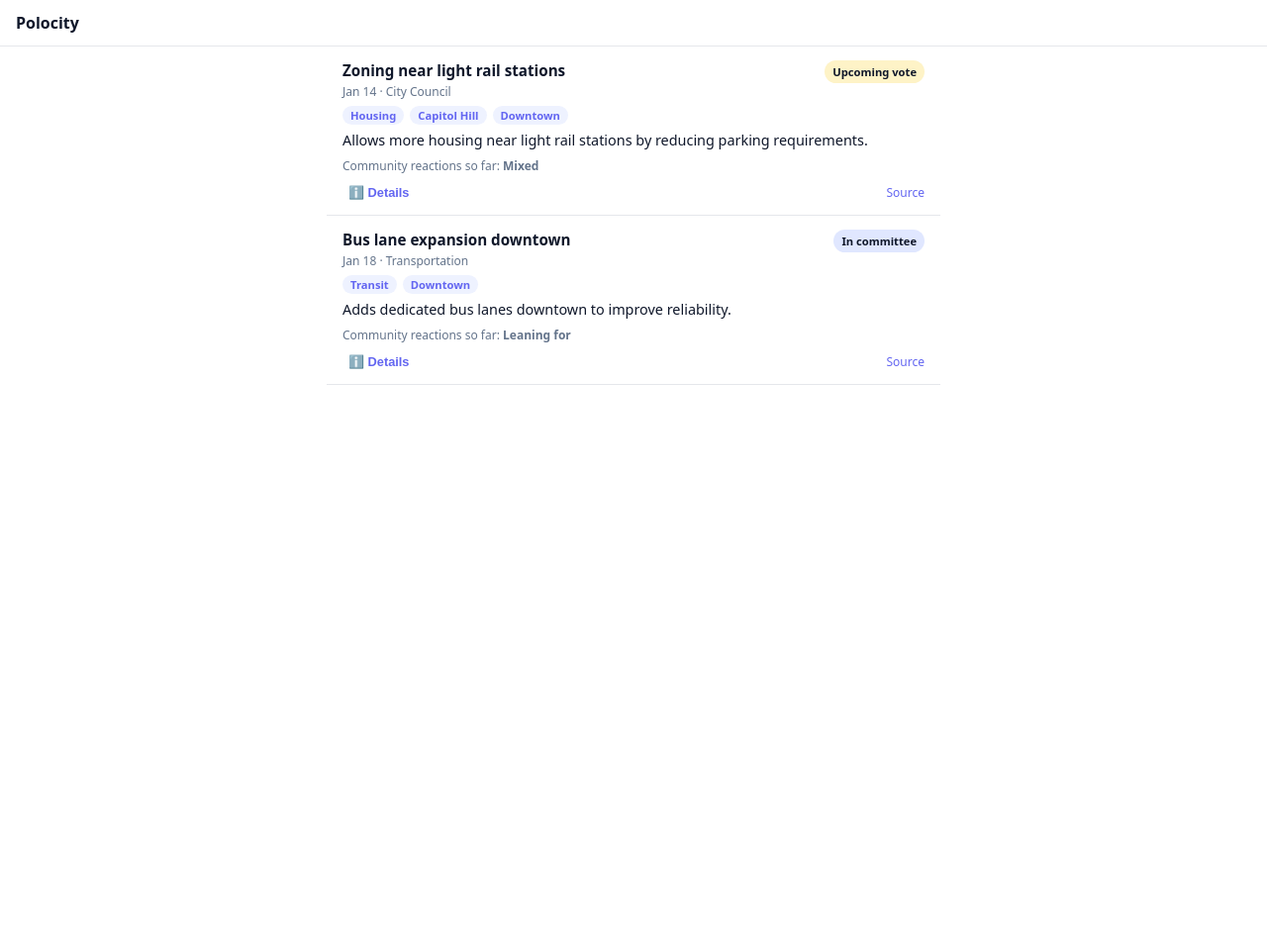
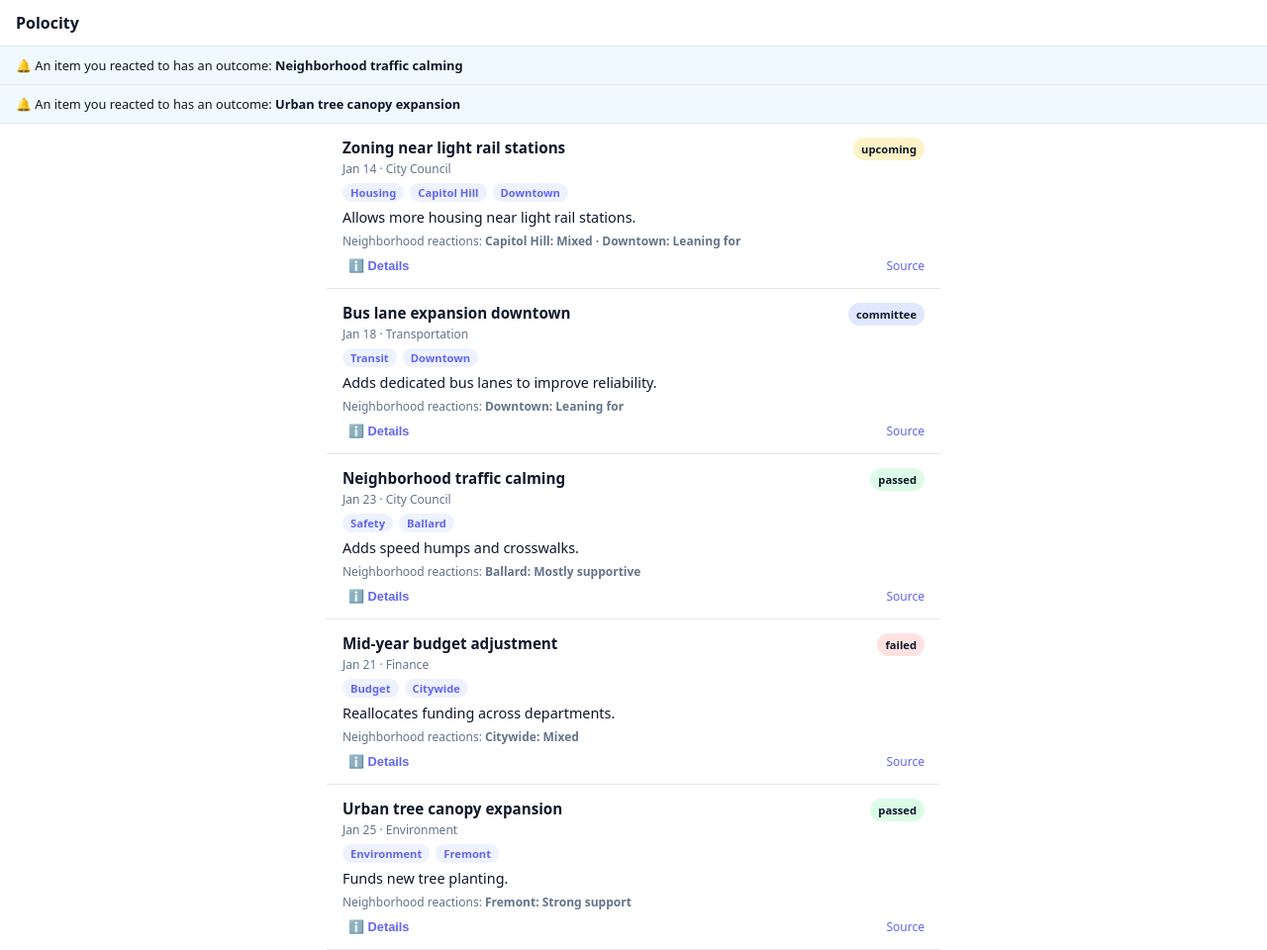
Before and after one commit to joshhaskill25/polocity, a plain HTML site: page index.html in a window 1280 px wide. Shown: the whole page at 99% size. Before the commit the page ends 800 px from the top, so only its background shows below. Drawn offline with Linux system fonts and the light colour scheme.

Commit message:
Update index.html

```diff
--- a/index.html
+++ b/index.html
@@ -40,13 +40,21 @@ header {
   z-index:10;
 }
 
+/* NOTIFICATIONS */
+.notification {
+  background:#f0f9ff;
+  border-bottom:1px solid var(--border);
+  padding:10px 16px;
+  font-size:.8rem;
+}
+
 /* FEED */
 main {
   max-width:620px;
   margin:auto;
 }
 
-/* FEED ITEM */
+/* ITEM */
 .item {
   padding:14px 16px;
   border-bottom:1px solid var(--border);
@@ -56,7 +64,6 @@ main {
   background:#f8fafc;
 }
 
-/* HEADER ROW */
 .item-header {
   display:flex;
   justify-content:space-between;
@@ -72,7 +79,6 @@ main {
 .item-meta {
   font-size:.75rem;
   color:var(--muted);
-  white-space:nowrap;
 }
 
 /* BADGES */
@@ -108,7 +114,7 @@ main {
 /* SUMMARY */
 .item-summary {
   font-size:.9rem;
-  margin:6px 0 8px;
+  margin:6px 0;
 }
 
 /* SENTIMENT */
@@ -137,7 +143,7 @@ main {
 
 .details ul {
   padding-left:18px;
-  margin:0 0 10px;
+  margin:0 0 8px;
   font-size:.85rem;
 }
 
@@ -145,7 +151,7 @@ main {
   font-size:.85rem;
   border-left:3px solid var(--primary);
   padding-left:10px;
-  margin-bottom:10px;
+  margin-bottom:8px;
 }
 
 /* ANALYST */
@@ -153,20 +159,14 @@ main {
   font-size:.8rem;
   color:var(--muted);
   border-top:1px solid var(--border);
-  padding-top:8px;
+  padding-top:6px;
 }
 
 /* ACTIONS */
 .actions {
   display:flex;
   justify-content:space-between;
-  align-items:center;
-  margin-top:10px;
-}
-
-.actions-left {
-  display:flex;
-  gap:10px;
+  margin-top:8px;
 }
 
 button {
@@ -182,10 +182,10 @@ button.primary {
   font-weight:600;
 }
 
-/* STANCE BUTTONS */
+/* STANCE */
 .stance {
   display:flex;
-  gap:10px;
+  gap:8px;
   margin-top:8px;
 }
 
@@ -202,150 +202,159 @@ button.primary {
   font-weight:600;
 }
 
-/* SOURCE */
 .source {
   font-size:.75rem;
   color:var(--primary);
   text-decoration:none;
 }
-
-/* MOBILE */
-@media (max-width:480px){
-  .item-summary { font-size:.95rem; }
-}
 </style>
 </head>
 
 <body>
+
 <header>Polocity</header>
 
-<main>
+<div id="notifications"></div>
 
-<!-- ITEM -->
+<main id="feed"></main>
+
+<script>
+const items = [
+  {
+    title:"Zoning near light rail stations",
+    badge:"upcoming",
+    meta:"Jan 14 · City Council",
+    tags:["Housing","Capitol Hill","Downtown"],
+    summary:"Allows more housing near light rail stations.",
+    sentiment:"Capitol Hill: Mixed · Downtown: Leaning for",
+    why:["Increases housing supply","Reduces parking requirements"],
+    you:"If you rent or live near transit, availability and pricing may change.",
+    analyst:"Applies only within ¼ mile of stations.",
+    reacted:true
+  },
+  {
+    title:"Bus lane expansion downtown",
+    badge:"committee",
+    meta:"Jan 18 · Transportation",
+    tags:["Transit","Downtown"],
+    summary:"Adds dedicated bus lanes to improve reliability.",
+    sentiment:"Downtown: Leaning for",
+    why:["Improves bus reliability","Reduces congestion"],
+    you:"Your commute time may decrease.",
+    analyst:"Limited to identified corridors.",
+    reacted:true
+  },
+  {
+    title:"Neighborhood traffic calming",
+    badge:"passed",
+    meta:"Jan 23 · City Council",
+    tags:["Safety","Ballard"],
+    summary:"Adds speed humps and crosswalks.",
+    sentiment:"Ballard: Mostly supportive",
+    why:["Improves pedestrian safety","Slows traffic"],
+    you:"Walking and biking may feel safer.",
+    analyst:"Targets streets with speeding complaints.",
+    reacted:true
+  },
+  {
+    title:"Mid-year budget adjustment",
+    badge:"failed",
+    meta:"Jan 21 · Finance",
+    tags:["Budget","Citywide"],
+    summary:"Reallocates funding across departments.",
+    sentiment:"Citywide: Mixed",
+    why:["Shifts service funding","Changes priorities"],
+    you:"Services you use could be affected.",
+    analyst:"No net increase to the budget.",
+    reacted:false
+  },
+  {
+    title:"Urban tree canopy expansion",
+    badge:"passed",
+    meta:"Jan 25 · Environment",
+    tags:["Environment","Fremont"],
+    summary:"Funds new tree planting.",
+    sentiment:"Fremont: Strong support",
+    why:["Reduces heat","Improves air quality"],
+    you:"More shade and cleaner air.",
+    analyst:"Focuses on low-canopy areas.",
+    reacted:true
+  }
+];
+
+function badgeClass(b){
+  return b;
+}
+
+function render(){
+  const feed = document.getElementById('feed');
+  const notifications = document.getElementById('notifications');
+  feed.innerHTML = notifications.innerHTML = '';
+
+  items.forEach(i=>{
+    if(i.reacted && (i.badge === 'passed' || i.badge === 'failed')){
+      notifications.innerHTML += `
+        <div class="notification">
+          🔔 An item you reacted to has an outcome: <strong>${i.title}</strong>
+        </div>`;
+    }
+  });
+
+  items.forEach(i=>{
+    feed.innerHTML += `
       <div class="item">
         <div class="item-header">
-    <div class="item-title">Zoning near light rail stations</div>
-    <div class="badge upcoming">Upcoming vote</div>
+          <div class="item-title">${i.title}</div>
+          <div class="badge ${badgeClass(i.badge)}">${i.badge}</div>
         </div>
 
-  <div class="item-meta">Jan 14 · City Council</div>
+        <div class="item-meta">${i.meta}</div>
 
-  <div class="tags">
-    <span class="tag">Housing</span>
-    <span class="tag">Capitol Hill</span>
-    <span class="tag">Downtown</span>
-  </div>
+        <div class="tags">${i.tags.map(t=>`<span class="tag">${t}</span>`).join('')}</div>
 
-  <div class="item-summary">
-    Allows more housing near light rail stations by reducing parking requirements.
-  </div>
+        <div class="item-summary">${i.summary}</div>
 
         <div class="sentiment">
-    Community reactions so far: <strong>Mixed</strong>
+          Neighborhood reactions: <strong>${i.sentiment}</strong>
         </div>
 
         <div class="details">
           <div class="details-title">Why this matters</div>
-    <ul>
-      <li>Increases housing supply near transit</li>
-      <li>Reduces parking minimums</li>
-    </ul>
+          <ul>${i.why.map(w=>`<li>${w}</li>`).join('')}</ul>
 
           <div class="details-title">Why this matters to you</div>
-    <div class="you">
-      If you rent or live near transit, availability and pricing could change.
-    </div>
+          <div class="you">${i.you}</div>
 
           <div class="analyst">
-      Civic analyst note · ✓ Verified
-      <br>
-      Applies only within ¼ mile of stations and does not change height limits.
+            Civic analyst note · ✓ Verified<br>${i.analyst}
           </div>
 
           <div class="stance">
-      <button onclick="setStance(this)">👍 For</button>
-      <button onclick="setStance(this)">👎 Against</button>
-      <button onclick="setStance(this)">🤔 Not sure</button>
+            <button onclick="setActive(this)">👍 For</button>
+            <button onclick="setActive(this)">👎 Against</button>
+            <button onclick="setActive(this)">🤔 Not sure</button>
           </div>
         </div>
 
         <div class="actions">
-    <div class="actions-left">
           <button class="primary" onclick="toggleDetails(this)">ℹ️ Details</button>
-    </div>
           <a class="source" href="https://seattle.legistar.com/" target="_blank">Source</a>
         </div>
-</div>
-
-<!-- ITEM -->
-<div class="item">
-  <div class="item-header">
-    <div class="item-title">Bus lane expansion downtown</div>
-    <div class="badge committee">In committee</div>
-  </div>
-
-  <div class="item-meta">Jan 18 · Transportation</div>
-
-  <div class="tags">
-    <span class="tag">Transit</span>
-    <span class="tag">Downtown</span>
-  </div>
-
-  <div class="item-summary">
-    Adds dedicated bus lanes downtown to improve reliability.
-  </div>
-
-  <div class="sentiment">
-    Community reactions so far: <strong>Leaning for</strong>
-  </div>
-
-  <div class="details">
-    <div class="details-title">Why this matters</div>
-    <ul>
-      <li>Improves bus reliability</li>
-      <li>Reduces congestion</li>
-    </ul>
-
-    <div class="details-title">Why this matters to you</div>
-    <div class="you">
-      Your commute time may decrease during peak hours.
-    </div>
-
-    <div class="analyst">
-      Civic analyst note · ✓ Verified
-      <br>
-      Limited to corridors identified in the transit plan.
-    </div>
-
-    <div class="stance">
-      <button onclick="setStance(this)">👍 For</button>
-      <button onclick="setStance(this)">👎 Against</button>
-      <button onclick="setStance(this)">🤔 Not sure</button>
-    </div>
-  </div>
-
-  <div class="actions">
-    <div class="actions-left">
-      <button class="primary" onclick="toggleDetails(this)">ℹ️ Details</button>
-    </div>
-    <a class="source" href="https://seattle.legistar.com/" target="_blank">Source</a>
-  </div>
-</div>
-
-</main>
-
-<script>
-function toggleDetails(btn){
-  const item = btn.closest('.item');
-  const details = item.querySelector('.details');
-  details.style.display = details.style.display === 'block' ? 'none' : 'block';
+      </div>`;
+  });
 }
 
-function setStance(btn){
-  const group = btn.parentElement.querySelectorAll('button');
-  group.forEach(b=>b.classList.remove('active'));
+function toggleDetails(btn){
+  const d = btn.closest('.item').querySelector('.details');
+  d.style.display = d.style.display === 'block' ? 'none' : 'block';
+}
+
+function setActive(btn){
+  btn.parentElement.querySelectorAll('button').forEach(b=>b.classList.remove('active'));
   btn.classList.add('active');
 }
+
+render();
 </script>
 
 </body>
```
Lines whose indentation alone changed are shown as unchanged.
